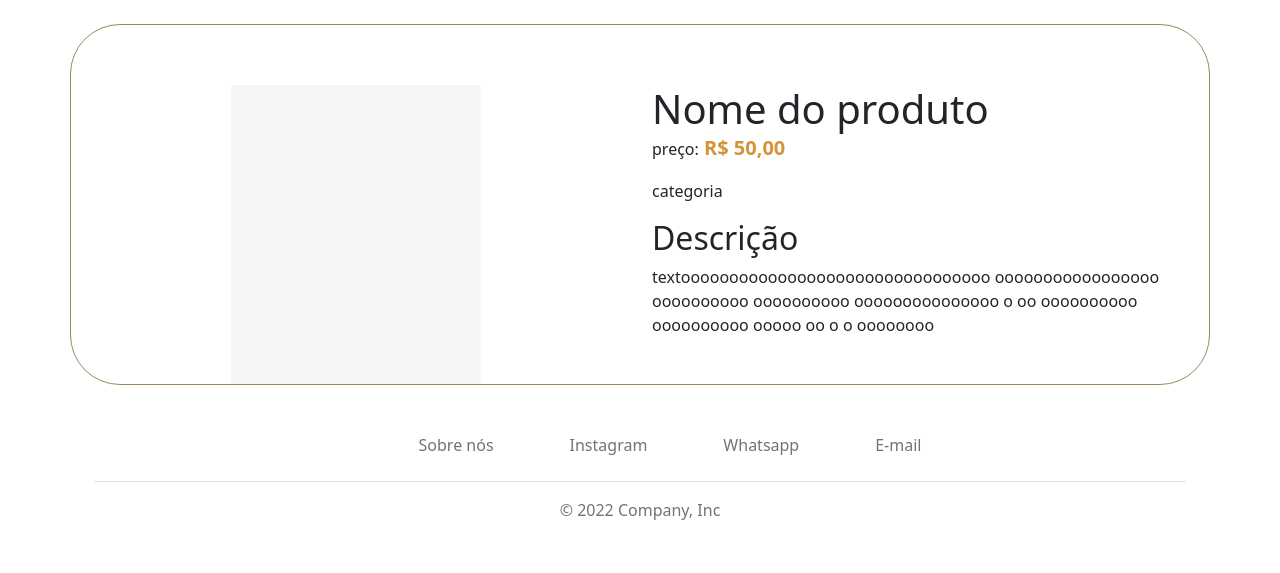
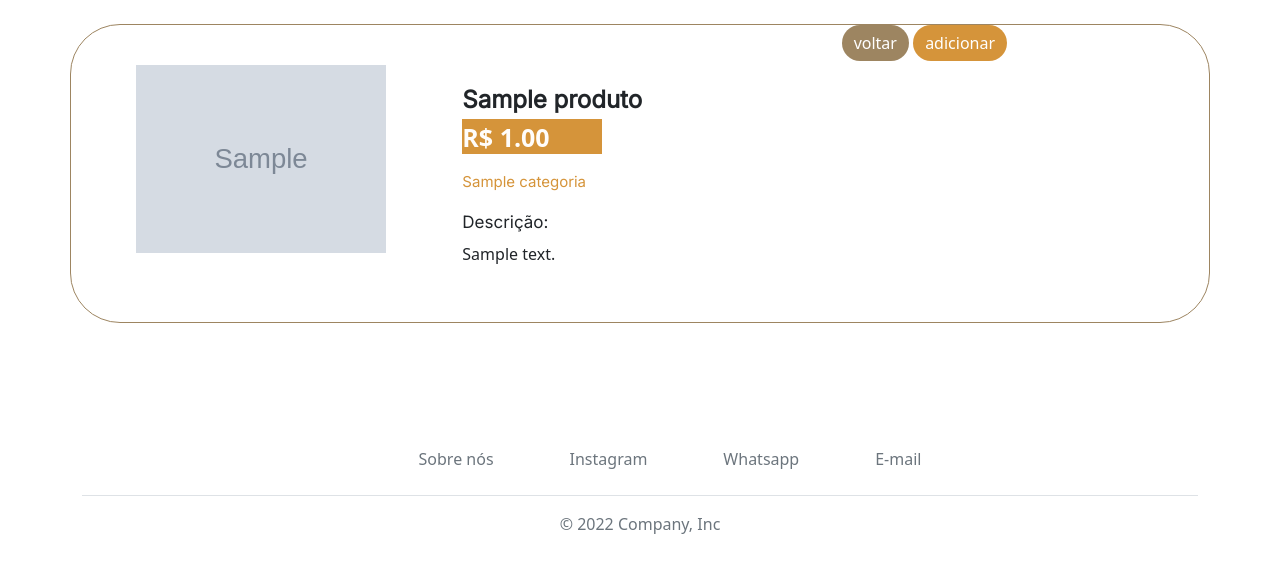
Before and after one commit to bagm4/bazar, a Django app: page /detalhes/1 in a window 1280 px wide. Shown: the part 56-629 px from the top of the page. Run offline with Django 4.2, Linux system fonts and the light colour scheme; tables that the repository leaves empty hold one stand-in row (values such as "Sample post"); grey boxes marked "Sample" are stand-in pictures; parts of the project's set-up code (start-up, migrations or seed data) failed here and were passed over; some libraries are stand-ins or nearby versions.

Commit message:
commit 18/08

```diff
--- a/main/static/css/style.css
+++ b/main/static/css/style.css
@@ -11,9 +11,20 @@
     padding-left: 60px;
 }
 
-/*margens*/
-.mb5{
-    margin-bottom: 5px;
+/*elementos*/
+h1{
+    font-family: inter;
+    font-weight: 700;
+    font-size: 24px;
+    line-height: 29px;
+    padding-bottom: 5px;
+}
+
+h2{
+    font-family: inter;
+    font-weight: 500;
+    font-size: 17px;
+    line-height: 24px;
 }
 
 
@@ -29,6 +40,10 @@
     border-radius: 50px;
 }
 
+.mt100{
+    margin-top: 100px;
+}
+
 
 /*outros*/
 .preco_style{
@@ -36,3 +51,19 @@
     font-weight: 600;
     font-size: 20px;
 }
+.det_preco{
+    width: 140px;
+    height: 35px;
+    left: 527px;
+    background: #D5943A;
+    font-size: 25px;
+    font-weight: 700;
+    color: #FFFDFB;
+}
+.tag_categoria{
+    font-family: 'Inter';
+    font-weight: 300;
+    font-size: 15px;
+    line-height: 24px;
+    color: #D5943A;
+}
--- a/main/templates/base.html
+++ b/main/templates/base.html
@@ -5,7 +5,8 @@
     <!-- Meta tags Obrigatórias -->
     <meta charset="utf-8">
     <meta name="viewport" content="width=device-width, initial-scale=1, shrink-to-fit=no">
-
+    <!--Fonte inter-->
+    <link href='https://fonts.googleapis.com/css?family=Inter' rel='stylesheet'>
     <!-- Bootstrap CSS -->
     <link href="https://cdn.jsdelivr.net/npm/bootstrap@5.2.0-beta1/dist/css/bootstrap.min.css" rel="stylesheet" integrity="sha384-0evHe/X+R7YkIZDRvuzKMRqM+OrBnVFBL6DOitfPri4tjfHxaWutUpFmBp4vmVor" crossorigin="anonymous">
     <link rel="stylesheet" href="https://stackpath.bootstrapcdn.com/bootstrap/4.1.3/css/bootstrap.min.css" integrity="sha384-MCw98/SFnGE8fJT3GXwEOngsV7Zt27NXFoaoApmYm81iuXoPkFOJwJ8ERdknLPMO" crossorigin="anonymous">
@@ -51,7 +52,7 @@
     </div><!-- /.container -->
 
 
-    <div class="container">
+    <div class="container mt100">
       <footer class="py-3 my-4">
 
         <ul class="nav justify-content-center border-bottom pb-3 mb-3">
--- a/main/templates/detalhe.html
+++ b/main/templates/detalhe.html
@@ -7,20 +7,25 @@
 
 
 <div class="row borda" >
-    <div class="col text-center" style="margin-top: 60px;">
-        <div>
-            <img src="{% static 'img/rascunho_img_produto.png' %}" width="250px" alt="">
+    <div class="col text-center" style="margin-top: 40px;">
+        <div style="margin-bottom: 40px;">
+            <img src="/media/{{produto.imagem}}" width="250px" alt="">
         </div>
     </div>
-    <div class="col " style="margin-top: 60px; margin-bottom: 30px;">
+    <div class="col " style="margin-top: 60px; margin-bottom: 40px;">
         <div >
-            <h1 style="margin-bottom: 0px;">Nome do produto</h1>
-            <p>preço:<span class="preco_style"> R$ 50,00</span></p>
-            <p>categoria</p>
-            <h2>Descrição</h2>
-            <p>textoooooooooooooooooooooooooooooooo ooooooooooooooooo oooooooooo oooooooooo ooooooooooooooo o oo oooooooooo oooooooooo ooooo oo o o oooooooo</p>
+            <h1 style="margin-bottom: 0px;">{{produto.nome}}</h1>
+            <p class="det_preco">R$ {{produto.preco}}</p>
+            <p class="tag_categoria">{{produto.categoria}}</p>
+            <h2>Descrição:</h2>
+            <p>{{produto.descricao}}</p>
         </div>
     </div>
+    <div class="col">
+        <a href="{% url 'detalhes' produto.id %}" class="btn btn-primary" style="background-color:#9D8561; border: none; border-radius: 50px;">voltar</a>
+        <a href="{% url 'detalhes' produto.id %}" class="btn btn-primary" style="background-color:#D5943A; border: none; border-radius: 50px;">adicionar</a>
+    </div>
+</div>
 
 
 {% endblock content %}
```
